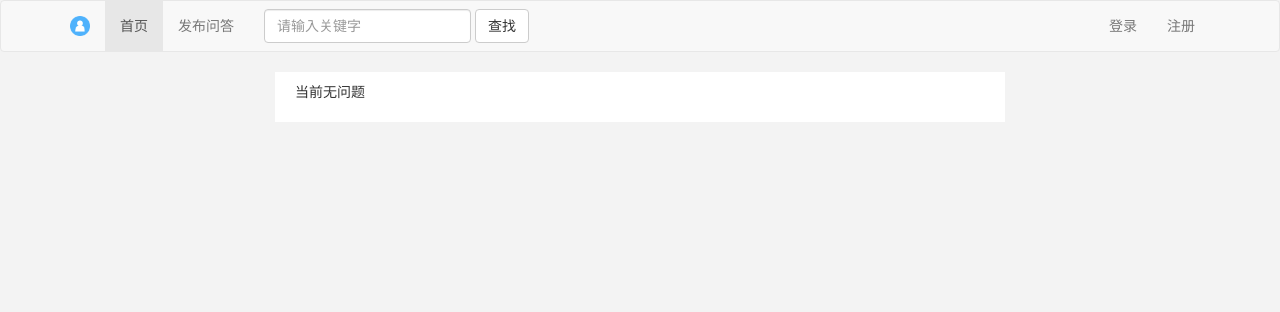
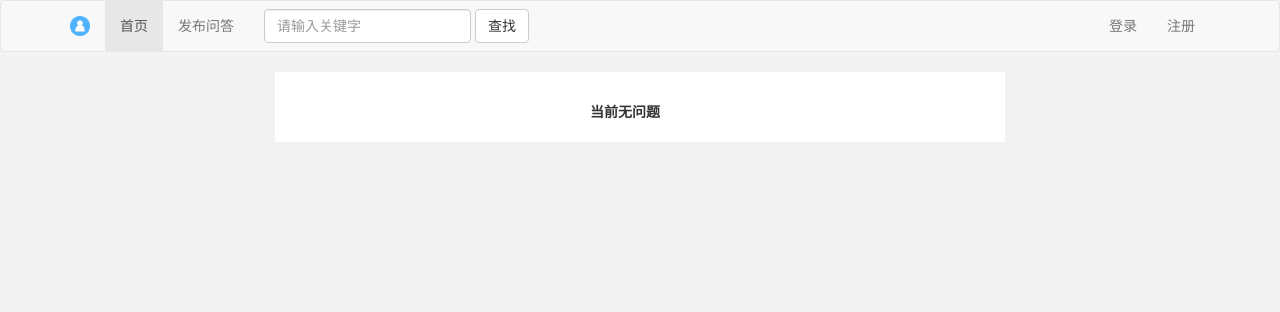
Before and after one commit to Intern666/Goocat_intern, a Flask app: page /search/ in a window 1280 px wide. Shown: the top 312 px of the page. Run offline with Flask 2, Linux system fonts and the light colour scheme; some libraries are stand-ins or nearby versions.

Commit message:
简单修改，实现搜索无结果提示语

```diff
--- a/static/css/index.css
+++ b/static/css/index.css
@@ -1,6 +1,11 @@
 .question-list{
     list-style: none;
     padding-left: 0;
+}
+.attention-info{
+    text-align: center;
+    margin-top: 20px;
+    font-weight: 900;
 }
 .question-list li{
     border-bottom: 1px solid #eee;
--- a/templates/index.html
+++ b/templates/index.html
@@ -7,7 +7,7 @@
     <ul class="question-list">
         {% if questions|length == 0 %}
             <div class="question-group">
-                <p class="question-content">
+                <p class="attention-info">
                     {% if search_key %}
                         当前关键词无结果
                     {% else %}
```
